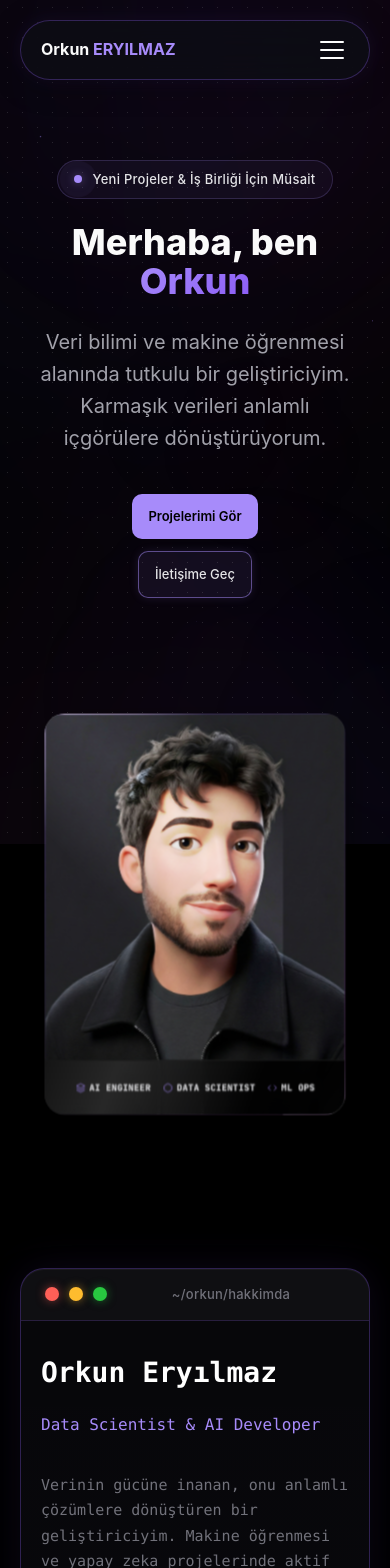
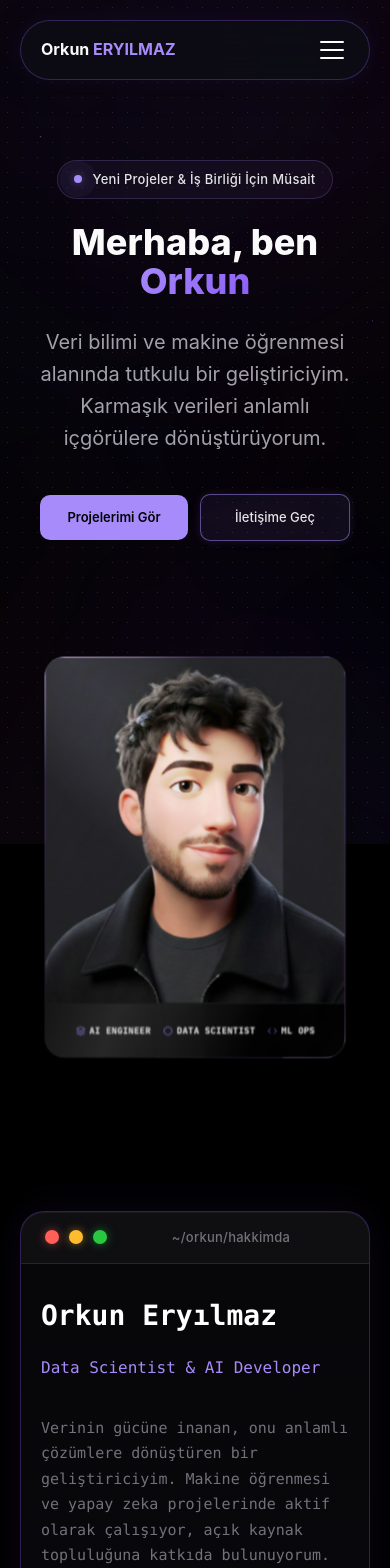
Before and after one commit to orkunerylmz/Portfolio, a Next.js app: page / in a window 390 px wide. Shown: the top 1568 px of the page. Built offline with nearby package versions, Linux system fonts and the light colour scheme.

Commit message:
refactor: keep hero buttons side-by-side on mobile

```diff
--- a/src/app/globals.css
+++ b/src/app/globals.css
@@ -1761,7 +1761,7 @@ select.form-input {
     gap: 12px;
     width: 100%;
     display: flex;
-    flex-direction: column;
+    flex-direction: row;
     align-items: center;
     justify-content: center;
   }
@@ -1783,8 +1783,7 @@ select.form-input {
 
   /* Reset child radii since container clips them */
   .hero-image img,
-  .hero-image-shine,
-  .hero-image-border {
+  .hero-image-shine {
     border-radius: 0;
     width: 100%;
     height: 100%;
@@ -1854,8 +1853,7 @@ select.form-input {
     object-fit: cover;
   }
 
-  .hero-image-shine,
-  .hero-image-border {
+  .hero-image-shine {
     border-radius: 0;
   }
 
```
